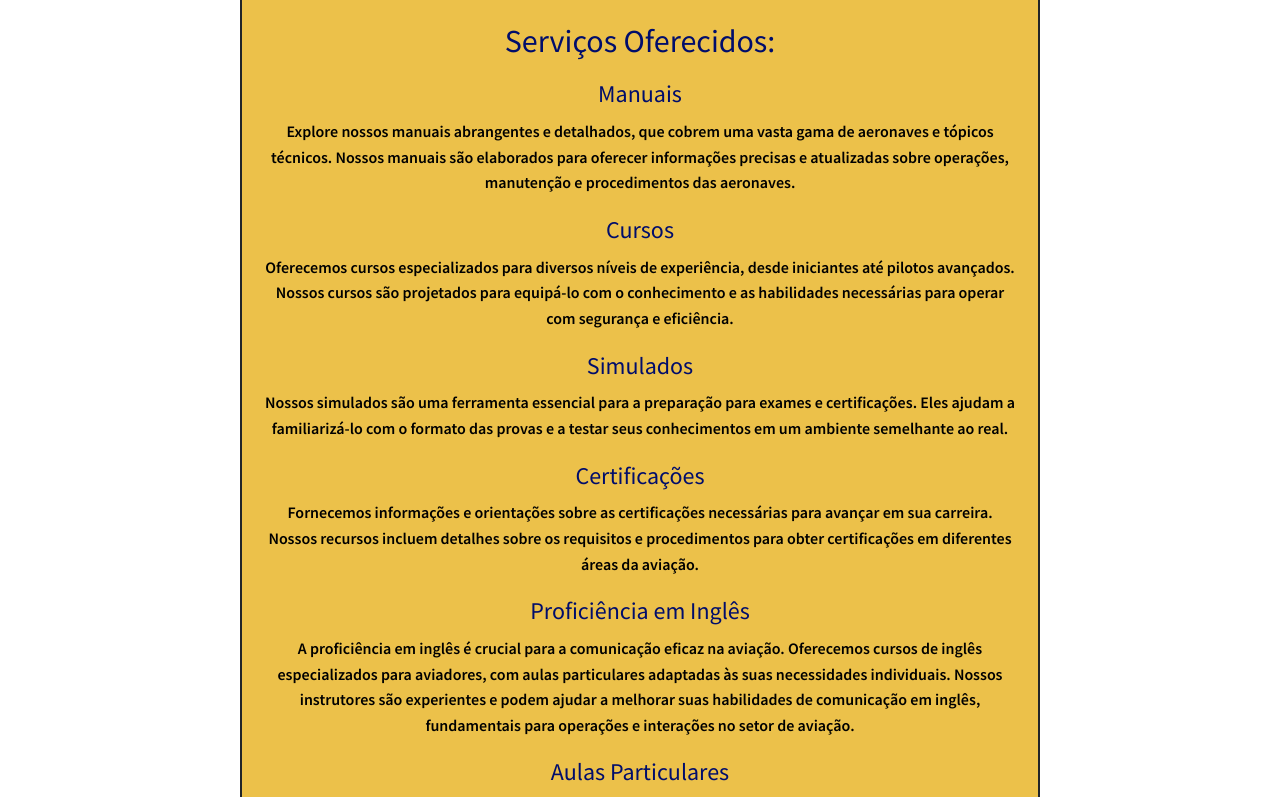
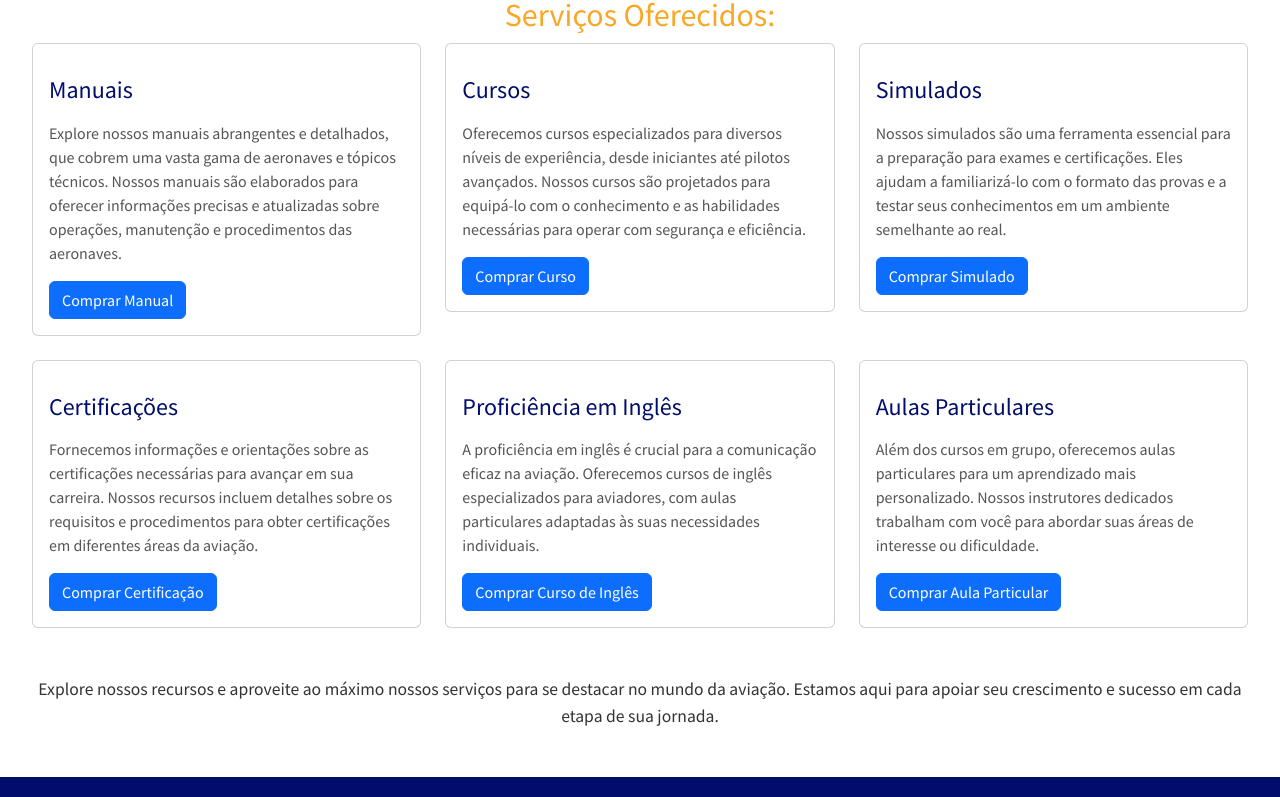
Before and after one commit to benattimj/airLiam, a React (Create React App) app: page /cursos in a window 1280 px wide. Shown: the part 423-1220 px from the top of the page. Built offline with nearby package versions, Linux system fonts and the light colour scheme.

Commit message:
Cursos Editado Template

```diff
--- a/package.json
+++ b/package.json
@@ -6,8 +6,10 @@
     "@testing-library/jest-dom": "^5.16.4",
     "@testing-library/react": "^13.3.0",
     "@testing-library/user-event": "^13.5.0",
-    "bootstrap": "^5.1.3",
+    "bootstrap": "^5.3.3",
+    "framer-motion": "^11.3.28",
     "react": "^18.2.0",
+    "react-bootstrap": "^2.10.4",
     "react-dom": "^18.2.0",
     "react-router-dom": "^6.3.0",
     "react-scripts": "5.0.1",
--- a/src/pages/Cursos.jsx
+++ b/src/pages/Cursos.jsx
@@ -1,57 +1,150 @@
 import React from 'react';
+import { Container, Row, Col, Card, Button } from 'react-bootstrap';
+import { motion } from 'framer-motion';
+import 'bootstrap/dist/css/bootstrap.min.css';
 import "../styles/cursos.css";
-
 
 const Cursos = () => {
   return (
-    <div className="cursos-container">
-      <h1 className="cursos-title">Manuais & Instruções</h1>
+    <Container fluid className="cursos-container">
+      <Row className="text-center mb-5">
+        <Col>
+          <motion.h1
+            className="cursos-title"
+            initial={{ opacity: 0, y: -50 }}
+            animate={{ opacity: 1, y: 0 }}
+            transition={{ duration: 0.5 }}
+          >
+            Manuais & Instruções
+          </motion.h1>
           <p className="cursos-intro">
             Bem-vindo à nossa seção de Manuais & Instruções, onde oferecemos uma gama completa de recursos para apoiar sua jornada na aviação. Nosso objetivo é proporcionar a você todo o suporte necessário para aprimorar suas habilidades e alcançar excelência em sua carreira de piloto.
           </p>
+        </Col>
+      </Row>
+      <Row className="text-center">
+        <Col>
           <h2 className="cursos-subtitle">Serviços Oferecidos:</h2>
-      <ul className="cursos-list">
-        <li>
-          <h3 className="cursos-service-title">Manuais</h3>
-          <p className="cursos-service-description">
+        </Col>
+      </Row>
+      <Row className="g-4">
+        <Col md={6} lg={4}>
+          <motion.div
+            className="cursos-card"
+            initial={{ opacity: 0, scale: 0.9 }}
+            animate={{ opacity: 1, scale: 1 }}
+            transition={{ duration: 0.5 }}
+          >
+            <Card>
+              <Card.Body>
+                <Card.Title className="cursos-service-title">Manuais</Card.Title>
+                <Card.Text className="cursos-service-description">
                   Explore nossos manuais abrangentes e detalhados, que cobrem uma vasta gama de aeronaves e tópicos técnicos. Nossos manuais são elaborados para oferecer informações precisas e atualizadas sobre operações, manutenção e procedimentos das aeronaves.
-          </p>
-        </li>
-        <li>
-          <h3 className="cursos-service-title">Cursos</h3>
-          <p className="cursos-service-description">
+                </Card.Text>
+                <Button variant="primary" href="/comprar-manual">Comprar Manual</Button>
+              </Card.Body>
+            </Card>
+          </motion.div>
+        </Col>
+        <Col md={6} lg={4}>
+          <motion.div
+            className="cursos-card"
+            initial={{ opacity: 0, scale: 0.9 }}
+            animate={{ opacity: 1, scale: 1 }}
+            transition={{ duration: 0.5 }}
+          >
+            <Card>
+              <Card.Body>
+                <Card.Title className="cursos-service-title">Cursos</Card.Title>
+                <Card.Text className="cursos-service-description">
                   Oferecemos cursos especializados para diversos níveis de experiência, desde iniciantes até pilotos avançados. Nossos cursos são projetados para equipá-lo com o conhecimento e as habilidades necessárias para operar com segurança e eficiência.
-          </p>
-        </li>
-        <li>
-          <h3 className="cursos-service-title">Simulados</h3>
-          <p className="cursos-service-description">
+                </Card.Text>
+                <Button variant="primary" href="/comprar-curso">Comprar Curso</Button>
+              </Card.Body>
+            </Card>
+          </motion.div>
+        </Col>
+        <Col md={6} lg={4}>
+          <motion.div
+            className="cursos-card"
+            initial={{ opacity: 0, scale: 0.9 }}
+            animate={{ opacity: 1, scale: 1 }}
+            transition={{ duration: 0.5 }}
+          >
+            <Card>
+              <Card.Body>
+                <Card.Title className="cursos-service-title">Simulados</Card.Title>
+                <Card.Text className="cursos-service-description">
                   Nossos simulados são uma ferramenta essencial para a preparação para exames e certificações. Eles ajudam a familiarizá-lo com o formato das provas e a testar seus conhecimentos em um ambiente semelhante ao real.
-          </p>
-        </li>
-        <li>
-          <h3 className="cursos-service-title">Certificações</h3>
-          <p className="cursos-service-description">
+                </Card.Text>
+                <Button variant="primary" href="/comprar-simulado">Comprar Simulado</Button>
+              </Card.Body>
+            </Card>
+          </motion.div>
+        </Col>
+        <Col md={6} lg={4}>
+          <motion.div
+            className="cursos-card"
+            initial={{ opacity: 0, scale: 0.9 }}
+            animate={{ opacity: 1, scale: 1 }}
+            transition={{ duration: 0.5 }}
+          >
+            <Card>
+              <Card.Body>
+                <Card.Title className="cursos-service-title">Certificações</Card.Title>
+                <Card.Text className="cursos-service-description">
                   Fornecemos informações e orientações sobre as certificações necessárias para avançar em sua carreira. Nossos recursos incluem detalhes sobre os requisitos e procedimentos para obter certificações em diferentes áreas da aviação.
-          </p>
-        </li>
-        <li>
-          <h3 className="cursos-service-title">Proficiência em Inglês</h3>
-          <p className="cursos-service-description">
-            A proficiência em inglês é crucial para a comunicação eficaz na aviação. Oferecemos cursos de inglês especializados para aviadores, com aulas particulares adaptadas às suas necessidades individuais. Nossos instrutores são experientes e podem ajudar a melhorar suas habilidades de comunicação em inglês, fundamentais para operações e interações no setor de aviação.
-          </p>
-        </li>
-        <li>
-          <h3 className="cursos-service-title">Aulas Particulares</h3>
-          <p className="cursos-service-description">
-            Além dos cursos em grupo, oferecemos aulas particulares para um aprendizado mais personalizado. Nossos instrutores dedicados trabalham com você para abordar suas áreas de interesse ou dificuldade, garantindo um progresso eficaz e atingindo seus objetivos de aprendizado.
-          </p>
-        </li>
-      </ul>
+                </Card.Text>
+                <Button variant="primary" href="/comprar-certificacao">Comprar Certificação</Button>
+              </Card.Body>
+            </Card>
+          </motion.div>
+        </Col>
+        <Col md={6} lg={4}>
+          <motion.div
+            className="cursos-card"
+            initial={{ opacity: 0, scale: 0.9 }}
+            animate={{ opacity: 1, scale: 1 }}
+            transition={{ duration: 0.5 }}
+          >
+            <Card>
+              <Card.Body>
+                <Card.Title className="cursos-service-title">Proficiência em Inglês</Card.Title>
+                <Card.Text className="cursos-service-description">
+                  A proficiência em inglês é crucial para a comunicação eficaz na aviação. Oferecemos cursos de inglês especializados para aviadores, com aulas particulares adaptadas às suas necessidades individuais.
+                </Card.Text>
+                <Button variant="primary" href="/comprar-ingles">Comprar Curso de Inglês</Button>
+              </Card.Body>
+            </Card>
+          </motion.div>
+        </Col>
+        <Col md={6} lg={4}>
+          <motion.div
+            className="cursos-card"
+            initial={{ opacity: 0, scale: 0.9 }}
+            animate={{ opacity: 1, scale: 1 }}
+            transition={{ duration: 0.5 }}
+          >
+            <Card>
+              <Card.Body>
+                <Card.Title className="cursos-service-title">Aulas Particulares</Card.Title>
+                <Card.Text className="cursos-service-description">
+                  Além dos cursos em grupo, oferecemos aulas particulares para um aprendizado mais personalizado. Nossos instrutores dedicados trabalham com você para abordar suas áreas de interesse ou dificuldade.
+                </Card.Text>
+                <Button variant="primary" href="/comprar-aula-particular">Comprar Aula Particular</Button>
+              </Card.Body>
+            </Card>
+          </motion.div>
+        </Col>
+      </Row>
+      <Row className="text-center mt-5">
+        <Col>
           <p className="cursos-conclusion">
             Explore nossos recursos e aproveite ao máximo nossos serviços para se destacar no mundo da aviação. Estamos aqui para apoiar seu crescimento e sucesso em cada etapa de sua jornada.
           </p>
-    </div>
+        </Col>
+      </Row>
+    </Container>
   );
 };
 
--- a/src/routers/Routers.js
+++ b/src/routers/Routers.js
@@ -23,7 +23,7 @@ const Routers = () => {
       <Route path="/blogs/:slug" element={<BlogDetails />} />
       <Route path="/contact" element={<Contact />} />
       <Route path="/cursos" element={<Cursos />} />
-            <Route path="*" element={<NotFound />} />
+      <Route path="*" element={<NotFound />} />
     </Routes>
   );
 };
--- a/src/styles/car-item.css
+++ b/src/styles/car-item.css
@@ -2,16 +2,31 @@
   border: 1px solid #7c8a9736;
   padding: 20px;
   border-radius: 5px;
-  width: 300px; /* Define a largura fixa */
-  height: 450px; /* Define a altura fixa */
-  box-sizing: border-box; /* Garante que o padding e o border sejam incluídos na largura/altura */
+  width: 320px;
+  height: 400px;
+  /* Define a altura fixa */
+
+  margin: 0 auto;
+  box-sizing: border-box;
+  /* Garante que o padding e o border sejam incluídos na largura/altura */
 
 }
+
 .car__img {
-  width: 100%; /* Garante que o contêiner da imagem ocupe toda a largura do card */
-  height: 200px; /* Define uma altura fixa para o contêiner da imagem */
-  overflow: hidden; /* Oculta o conteúdo que ultrapassa o tamanho do contêiner */
-  border-radius: 5px; /* Opicional: Para arredondar os cantos da imagem */
+  width: 100%;
+  /* Garante que o contêiner da imagem ocupe toda a largura do card */
+  height: 200px;
+  /* Define uma altura fixa para o contêiner da imagem */
+  overflow: hidden;
+  /* Oculta o conteúdo que ultrapassa o tamanho do contêiner */
+  border-radius: 5px;
+  /* Opicional: Para arredondar os cantos da imagem */
+}
+
+
+.car__item-content {
+  margin: 0;
+  padding: 0;
 }
 
 .car__item-info span i {
@@ -36,6 +51,7 @@
 .car__item-btn a:hover {
   color: #fff;
 }
+
 .car__btn-details {
   background: #f9a826;
   border-radius: 0px 4px 4px 0px;
--- a/src/styles/cursos.css
+++ b/src/styles/cursos.css
@@ -1,55 +1,63 @@
 .cursos-container {
-    max-width: 800px;
-    margin: 10px auto;
-    padding: 20px;
-    text-align: center;
-    background-color: rgb(236, 193, 74);
-    border: 2px solid;
-    border-radius: 20px;
-
+    padding: 2rem;
   }
 
   .cursos-title {
     font-size: 2.5rem;
-    color: black;
-    font-weight: 600;
-    margin-bottom: 20px;
+    color: #000d6b;
   }
 
   .cursos-intro {
     font-size: 1.2rem;
-    margin-bottom: 20px;
+    color: #333;
   }
 
   .cursos-subtitle {
     font-size: 2rem;
-
-    margin: 20px 0;
+    color: #f9a826;
   }
 
-.cursos-list {
-
-    list-style-type: none;
-    padding: 0;
+  .cursos-service-card {
+    background: #f8f9fa;
+    border: 1px solid #ddd;
+    border-radius: 8px;
+    padding: 1.5rem;
+    text-align: center;
+    transition: transform 0.3s ease, box-shadow 0.3s ease;
   }
 
-.cursos-list li {
-    color: black;
-    font-weight: 600;
-    margin-bottom: 20px;
+  .cursos-service-card:hover {
+    transform: translateY(-5px);
+    box-shadow: 0 4px 8px rgba(0,0,0,0.2);
+  }
+
+  .cursos-icon {
+    font-size: 2.5rem;
+    color: #f9a826;
   }
 
   .cursos-service-title {
     font-size: 1.5rem;
-    margin-bottom: 10px;
+    color: #000d6b;
+    margin: 1rem 0;
   }
 
   .cursos-service-description {
     font-size: 1rem;
-    line-height: 1.6;
+    color: #555;
+  }
+
+  .cursos-btn {
+    margin-top: 1rem;
+    background-color: #000d6b;
+    border: none;
+  }
+
+  .cursos-btn:hover {
+    background-color: #f9a826;
   }
 
   .cursos-conclusion {
-    font-size: 1.2rem;
-    margin-top: 20px;
+    font-size: 1.1rem;
+    color: #333;
   }
```
Also changed, not shown: src/pages/News.jsx (added), 1 other file (tests, documents, lock files or other folders). Lines whose indentation alone changed are shown as unchanged.
